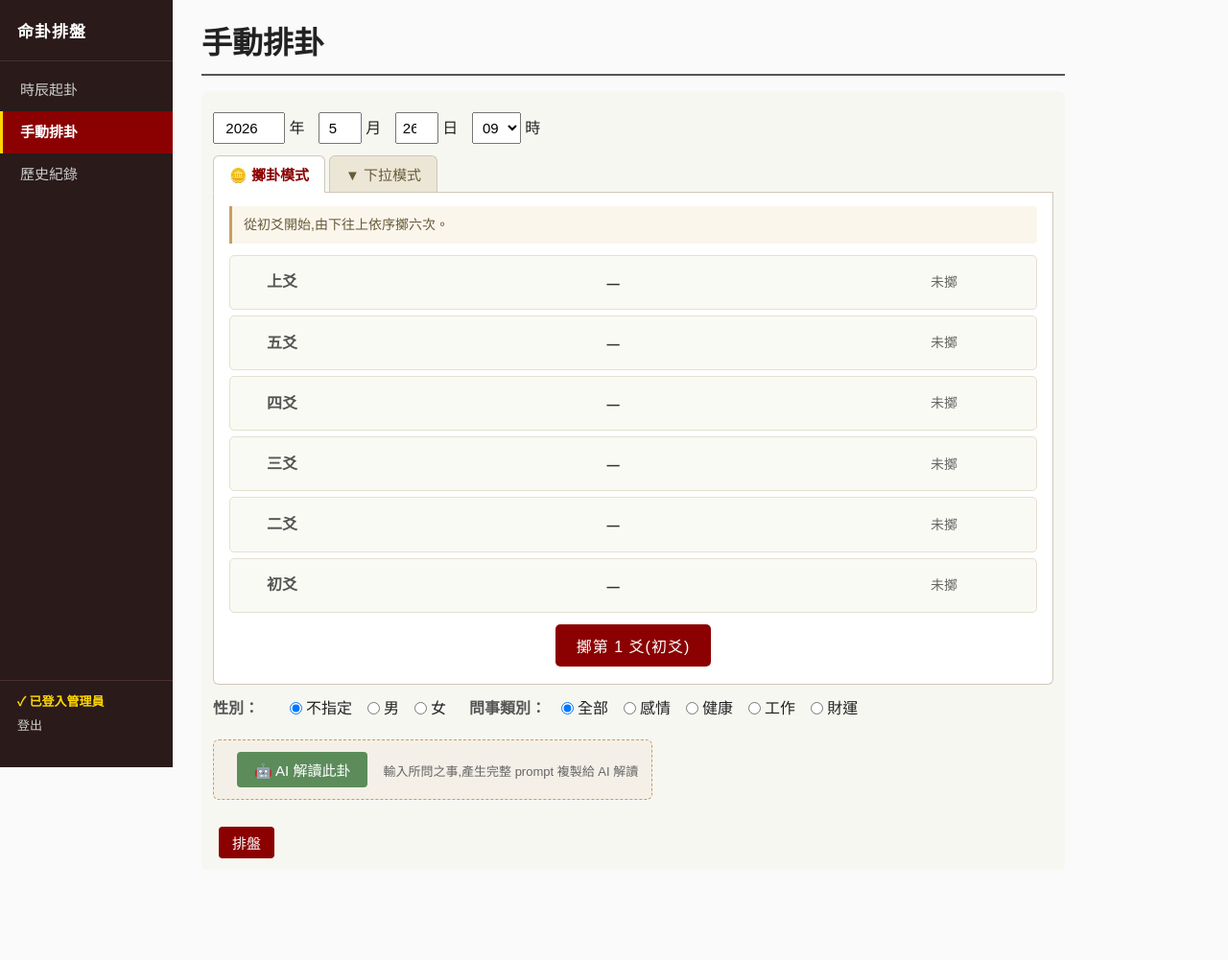
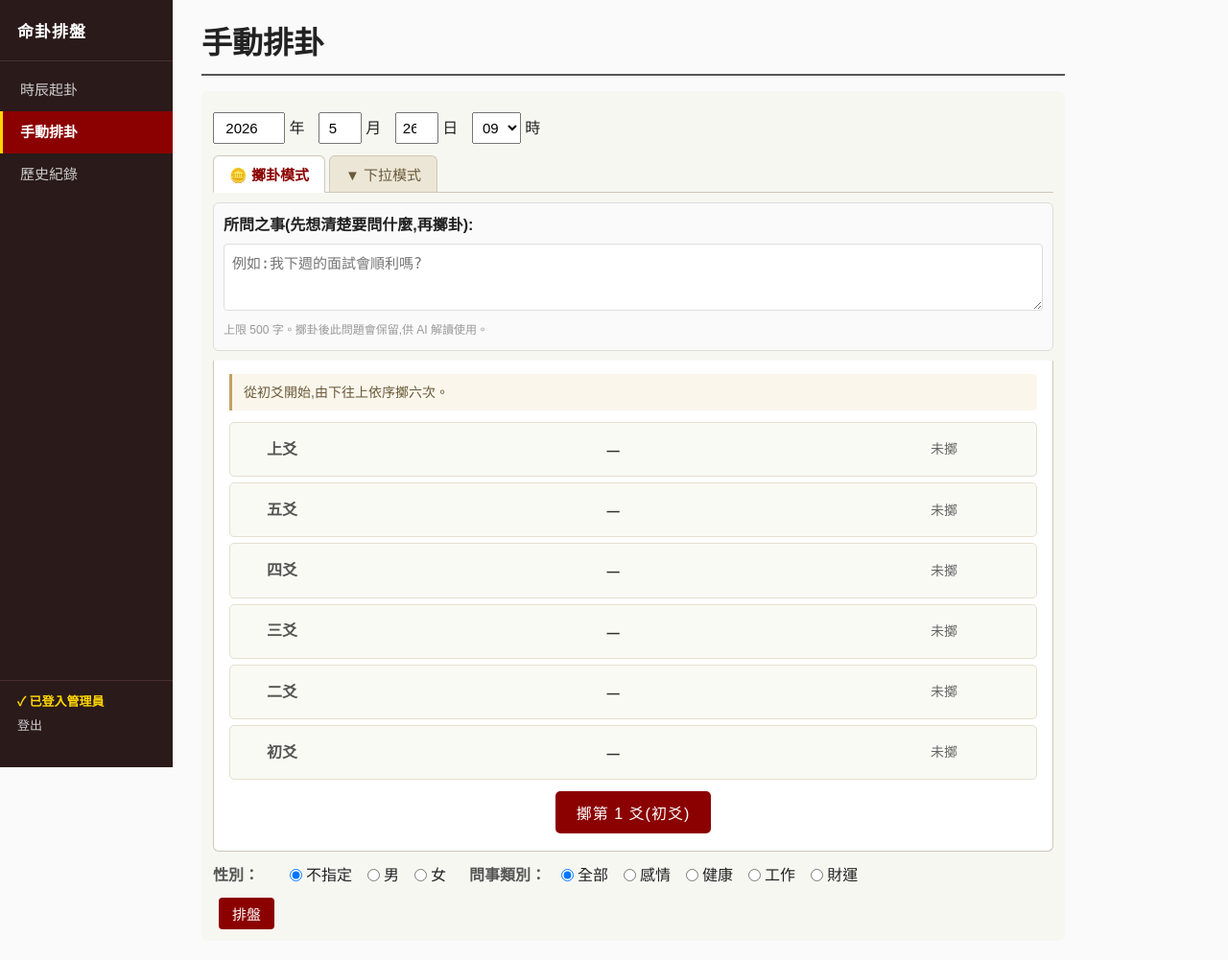
Before and after one commit to way503678/hexagram, a Flask app: page /manual in a window 1280 px wide. Shown: the whole page at 96% size. Before the commit the page ends 895 px from the top, so only its background shows below. Run offline with Flask 3, Linux system fonts and the light colour scheme; the visitor is signed in with stand-in values (Sample User, id 1); some libraries are stand-ins or nearby versions.

Commit message:
Update manual.html

```diff
--- a/templates/manual.html
+++ b/templates/manual.html
@@ -29,6 +29,26 @@
     <button type="button" class="mode-tab active" data-mode="coin">🪙 擲卦模式</button>
     <button type="button" class="mode-tab" data-mode="manual">▼ 下拉模式</button>
   </div>
+
+  {# ---- 所問之事(管理員專用,先填再擲卦)---- #}
+  {% if session.get('is_admin') %}
+    <div class="manual-question-box" style="margin: 10px 0; padding: 10px;
+         border: 1px solid #ddd; border-radius: 6px; background: #fafafa;">
+      <label for="manual-question" style="display:block; margin-bottom:6px; font-weight:600;">
+        所問之事(先想清楚要問什麼,再擲卦):
+      </label>
+      <textarea id="manual-question" name="question"
+                placeholder="例如:我下週的面試會順利嗎?"
+                maxlength="500"
+                style="width:100%; min-height:70px; padding:8px;
+                       font-size:15px; border:1px solid #ddd;
+                       border-radius:4px; resize:vertical;
+                       box-sizing:border-box;">{{ question or '' }}</textarea>
+      <div style="font-size:12px; color:#999; margin-top:4px;">
+        上限 500 字。擲卦後此問題會保留,供 AI 解讀使用。
+      </div>
+    </div>
+  {% endif %}
 
   {# ---- 擲卦模式 ---- #}
   <div class="mode-panel" id="panelCoin">
@@ -109,16 +129,6 @@
         <input type="radio" name="aspect" value="wealth" {% if aspect_choice == 'wealth' %}checked{% endif %}> 財運
       </label>
     </div>
-
-    {# ---- AI 解讀按鈕(管理員專用,與問事類別同層)---- #}
-    {% if session.get('is_admin') %}
-      <div class="opt-row ai-deep" style="margin-top: 8px;">
-        <button type="button" class="ai-btn export-btn" id="manual-ai-btn">
-          🤖 AI 解讀此卦
-        </button>
-        <span class="note">輸入所問之事,產生完整 prompt 複製給 AI 解讀</span>
-      </div>
-    {% endif %}
   </div>
 
   <div style="margin-top: 10px;">
@@ -193,38 +203,29 @@
       </div>
     </div>
   {% endif %}
+
+  {# ---- AI 解讀按鈕(管理員專用,排盤後顯示)---- #}
+  {% if session.get('is_admin') %}
+    <div class="ai-deep">
+      <button type="button" class="ai-btn export-btn" id="manual-ai-btn">
+        🤖 產生 AI 解讀 Prompt
+      </button>
+      <span class="note">使用上方「所問之事」與此卦象,產生完整 prompt 複製給 AI 解讀</span>
+    </div>
+  {% endif %}
 {% endif %}
 
-{# ---- AI 解讀 Modal(管理員專用,排盤前後皆可用)---- #}
-{% if session.get('is_admin') %}
+{# ---- AI 解讀 Modal(管理員專用;僅顯示 + 複製,問題已於上方填寫)---- #}
+{% if r and session.get('is_admin') %}
 <div id="manual-ai-modal" class="ai-modal" style="display:none;">
   <div class="ai-modal-content">
     <div class="ai-modal-header">
-      <span id="manual-ai-modal-title">AI 解讀 — 輸入所問之事</span>
+      <span id="manual-ai-modal-title">AI 解讀 Prompt</span>
       <button type="button" class="ai-modal-close" id="manual-ai-modal-close">✕</button>
     </div>
 
-    {# 階段一:輸入問事 #}
-    <div class="ai-modal-body" id="manual-ai-stage-input">
-      <div style="width:100%;">
-        <label for="manual-ai-question" style="display:block; margin-bottom:6px; font-weight:600;">
-          所問之事(請描述你想問什麼):
-        </label>
-        <textarea id="manual-ai-question"
-                  placeholder="例如:我下週的面試會順利嗎?"
-                  maxlength="500"
-                  style="width:100%; min-height:120px; padding:10px;
-                         font-size:15px; border:1px solid #ddd;
-                         border-radius:4px; resize:vertical;
-                         box-sizing:border-box;"></textarea>
-        <div style="font-size:12px; color:#999; margin-top:4px;">
-          上限 500 字,儘量具體描述
-        </div>
-      </div>
-    </div>
-
-    {# 階段二:顯示 prompt #}
-    <div class="ai-modal-body" id="manual-ai-stage-output" style="display:none;">
+    {# Prompt 顯示區 #}
+    <div class="ai-modal-body" id="manual-ai-stage-output">
       <textarea id="manual-ai-output" readonly
                 style="width:100%; min-height:400px;
                        font-family:'Consolas','Monaco',monospace;
@@ -234,22 +235,15 @@
     </div>
 
     <div class="ai-modal-footer">
-      {# 階段一:產生按鈕 #}
-      <button type="button" class="ai-btn export-btn"
-              id="manual-ai-generate-btn"
-              style="margin-left:0;">
-        產生 Prompt
-      </button>
-      {# 階段二:複製 + 關閉 #}
       <button type="button" class="ai-btn export-btn"
               id="manual-ai-copy-btn"
-              style="margin-left:0; display:none;">
+              style="margin-left:0;">
         📋 複製到剪貼簿
       </button>
       <button type="button" class="ai-btn"
               id="manual-ai-close-btn"
               style="background:#888; cursor:pointer; opacity:1;
-                     margin-left:10px; display:none;">
+                     margin-left:10px;">
         關閉
       </button>
       <span id="manual-ai-status" class="note"></span>
@@ -263,46 +257,16 @@
   var modal = document.getElementById('manual-ai-modal');
   if (!openBtn || !modal) return;
 
-  var titleEl = document.getElementById('manual-ai-modal-title');
-  var stageInput = document.getElementById('manual-ai-stage-input');
-  var stageOutput = document.getElementById('manual-ai-stage-output');
-  var questionEl = document.getElementById('manual-ai-question');
   var outputEl = document.getElementById('manual-ai-output');
-  var generateBtn = document.getElementById('manual-ai-generate-btn');
   var copyBtn = document.getElementById('manual-ai-copy-btn');
   var closeBtn = document.getElementById('manual-ai-close-btn');
   var closeXBtn = document.getElementById('manual-ai-modal-close');
   var statusEl = document.getElementById('manual-ai-status');
 
-  function resetToInputStage() {
-    titleEl.textContent = 'AI 解讀 — 輸入所問之事';
-    stageInput.style.display = '';
-    stageOutput.style.display = 'none';
-    generateBtn.style.display = '';
-    generateBtn.disabled = false;
-    generateBtn.textContent = '產生 Prompt';
-    copyBtn.style.display = 'none';
-    closeBtn.style.display = 'none';
+  function closeModal() {
+    modal.style.display = 'none';
     statusEl.textContent = '';
   }
-
-  function closeModal() {
-    modal.style.display = 'none';
-    resetToInputStage();
-  }
-
-  openBtn.addEventListener('click', function() {
-    // 防呆:還沒擲卦/選爻就點 AI,擋下並提示。
-    // 用 window.__manualHasCast 旗標(由下方主 script 維護),
-    // 不靠爻值判斷,純乾卦全靜也能正常產生 prompt。
-    if (!window.__manualHasCast) {
-      alert('請先擲卦或在下拉模式選擇爻象,再產生 AI 解讀。');
-      return;
-    }
-    resetToInputStage();
-    modal.style.display = 'flex';
-    setTimeout(function(){ questionEl.focus(); }, 50);
-  });
 
   closeXBtn.addEventListener('click', closeModal);
   closeBtn.addEventListener('click', closeModal);
@@ -310,22 +274,19 @@
     if (e.target === modal) closeModal();
   });
 
-  generateBtn.addEventListener('click', function() {
-    var question = (questionEl.value || '').trim();
+  openBtn.addEventListener('click', function() {
+    // 讀取上方「所問之事」
+    var qEl = document.getElementById('manual-question');
+    var question = qEl ? (qEl.value || '').trim() : '';
     if (!question) {
-      statusEl.textContent = '請先輸入所問之事';
-      statusEl.style.color = '#a02020';
-      questionEl.focus();
+      alert('請先在上方「所問之事」填寫要問的問題,再產生 AI 解讀。');
+      if (qEl) { qEl.scrollIntoView({behavior:'smooth', block:'center'}); qEl.focus(); }
       return;
     }
     if (question.length > 500) {
-      statusEl.textContent = '所問之事超過 500 字';
-      statusEl.style.color = '#a02020';
+      alert('所問之事超過 500 字,請縮短。');
       return;
     }
-    statusEl.textContent = '';
-    generateBtn.disabled = true;
-    generateBtn.textContent = '⏳ 產生中...';
 
     // 從 hidden 取得六爻
     var yaoVals = [];
@@ -333,7 +294,6 @@
       var el = document.getElementById('hidden_y' + i);
       yaoVals.push(el ? el.value : '1,0');
     }
-    // 從 form 取得其他欄位
     function getVal(name) {
       var el = document.querySelector('[name="' + name + '"]');
       return el ? el.value : '';
@@ -357,6 +317,13 @@
       aspect: getRadio('aspect') || 'all'
     };
 
+    // 先開窗並顯示產生中
+    modal.style.display = 'flex';
+    outputEl.value = '';
+    statusEl.textContent = '⏳ 產生中...';
+    statusEl.style.color = '#666';
+    copyBtn.disabled = true;
+
     fetch('/manual/ai_prompt', {
       method: 'POST',
       credentials: 'same-origin',
@@ -372,25 +339,19 @@
       if (!r.ok || r.data.error) {
         throw new Error(r.data.error || ('HTTP ' + r.ok));
       }
-      // 切到階段二
-      titleEl.textContent = 'AI 解讀 Prompt(複製貼到 ChatGPT / Claude / Gemini)';
-      stageInput.style.display = 'none';
-      stageOutput.style.display = '';
       outputEl.value = r.data.prompt;
-      generateBtn.style.display = 'none';
-      copyBtn.style.display = '';
-      closeBtn.style.display = '';
       statusEl.textContent = '';
+      copyBtn.disabled = false;
     })
     .catch(function(err) {
       statusEl.textContent = '產生失敗:' + err.message;
       statusEl.style.color = '#a02020';
-      generateBtn.disabled = false;
-      generateBtn.textContent = '產生 Prompt';
+      copyBtn.disabled = false;
     });
   });
 
   copyBtn.addEventListener('click', function() {
+    if (!outputEl.value) { return; }
     outputEl.select();
     var copied = false;
     try {
@@ -426,11 +387,6 @@
 
 <script>
 (function(){
-  // ---------- 擲卦旗標(防呆用)----------
-  // 只要使用者「擲過任一爻」或「在下拉模式選過爻」就設為 true,
-  // 重置時歸 false。AI 按鈕靠這個判斷,不看爻值,純乾全靜也算有效。
-  window.__manualHasCast = false;
-
   // ---------- Tab 切換 ----------
   var tabs = document.querySelectorAll('.mode-tab');
   var panels = {
@@ -457,7 +413,6 @@
   document.querySelectorAll('.manual-select').forEach(function(sel){
     sel.addEventListener('change', function(){
       setHidden(this.dataset.ypos, this.value);
-      window.__manualHasCast = true;  // 主動選過爻 → 視為已排卦
     });
   });
 
@@ -523,7 +478,6 @@
           row.classList.add('coin-yao-moving');
         }
         setHidden(ypos, result.val);
-        window.__manualHasCast = true;  // 擲過任一爻 → 視為已排卦
         currentSlot++;
         btnCast.disabled = false;
         updateCastButtonLabel();
@@ -542,7 +496,6 @@
     for (var i = 0; i < 6; i++) {
       setHidden(i, '1,0');
     }
-    window.__manualHasCast = false;  // 重置 → 回到未排卦狀態
     btnReset.style.display = 'none';
     btnCast.style.display = '';
     updateCastButtonLabel();
```
